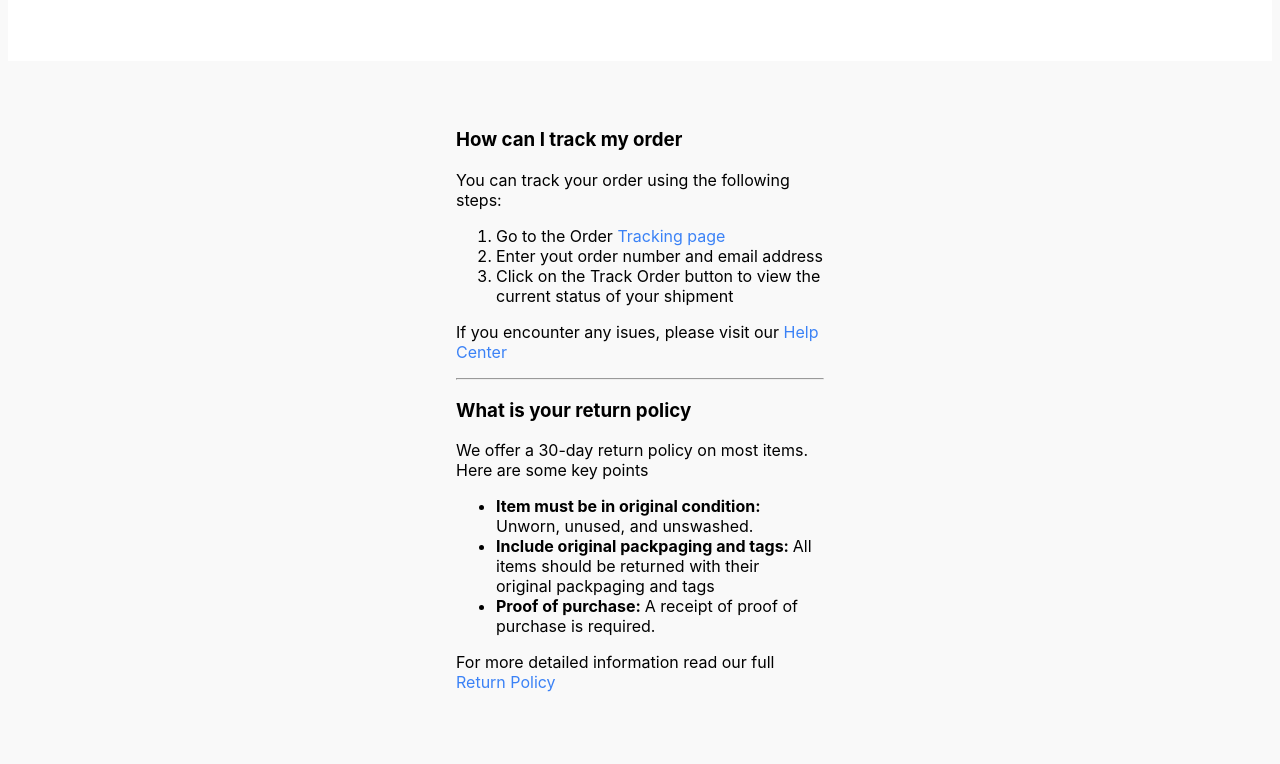
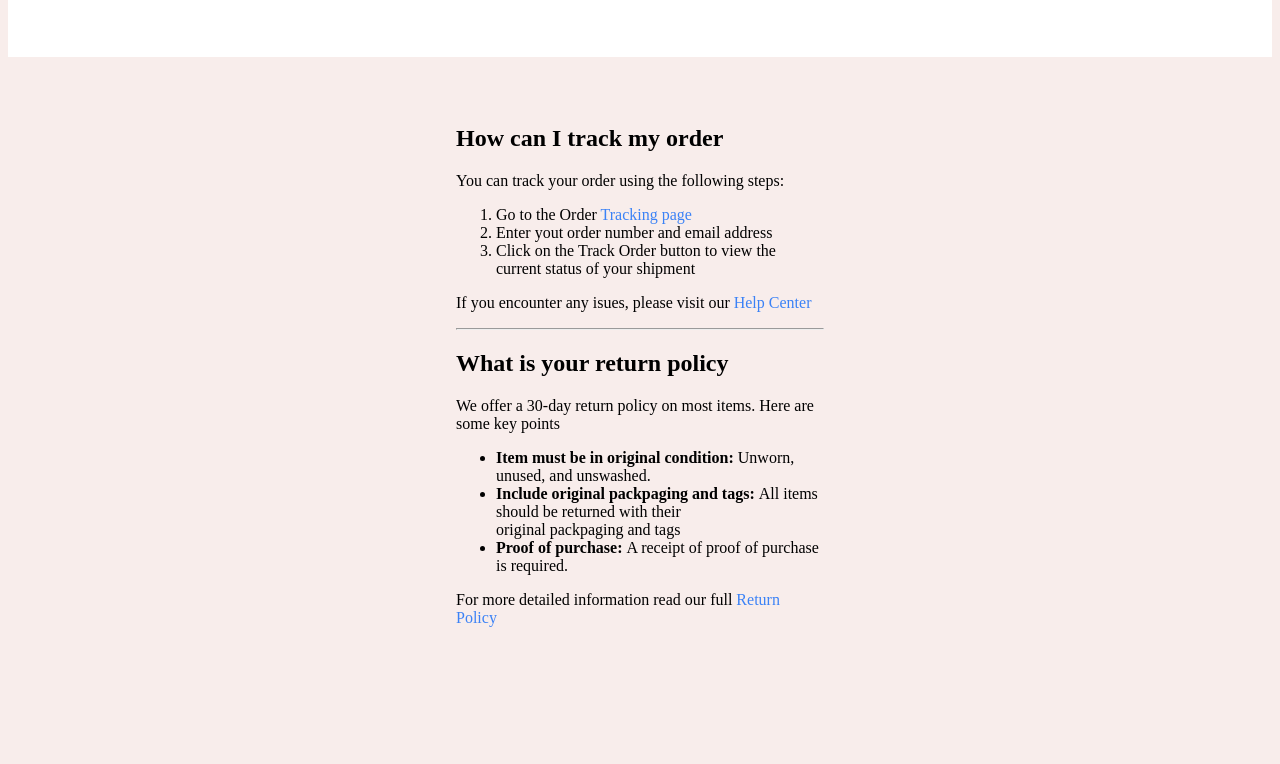
Before and after one commit to TraMyCodeC/simple-faq-master, a plain HTML site: page index.html in a window 1280 px wide. Shown: the part 135-899 px from the top of the page. After the commit the page ends 834 px from the top, so only its background shows below. Drawn offline with Linux system fonts and the light colour scheme.

Commit message:
Update meta tag and fix somewhere

```diff
--- a/index.html
+++ b/index.html
@@ -3,6 +3,7 @@
 <head>
     <meta charset="UTF-8">
     <meta name="viewport" content="width=device-width, initial-scale=1.0">
+    <meta name="description" content="Learn how to use meta tags in HTML to improve SEO and provide metadata for your web pages.">
     <link rel="stylesheet" href="style.css">
     <title>Simple FAQ</title>
 </head>
@@ -13,7 +14,7 @@
     </header>
    <main>
     <section>
-        <h3>How can I track my order</h3>
+        <h2>How can I track my order</h2>
         <p>You can track your order using the following steps:</p>
         <ol>
             <li>Go to the Order <a href="">Tracking page</a> </li>
@@ -22,7 +23,7 @@
         </ol>
         <p>If you encounter any isues, please visit our <a href="">Help Center</a></p>
         <hr>
-       <h3>What is your return policy</h3>
+       <h2>What is your return policy</h2>
         <p>We offer a 30-day return policy on most items. Here are some key points</p>
 
         <ul>
--- a/style.css
+++ b/style.css
@@ -1,5 +1,5 @@
 *{
-    font-family: 'Inter', sans-serif;
+    font-family: 'sans-serif';
 }
 html{
     font-size: 16px;
@@ -8,7 +8,7 @@ h1{
     margin-bottom: 0.5rem;
 }
 body{
-        background-color: #f9f9f9;
+        background-color: #f8edeb;
 }
 a{
     text-decoration: none;
```
